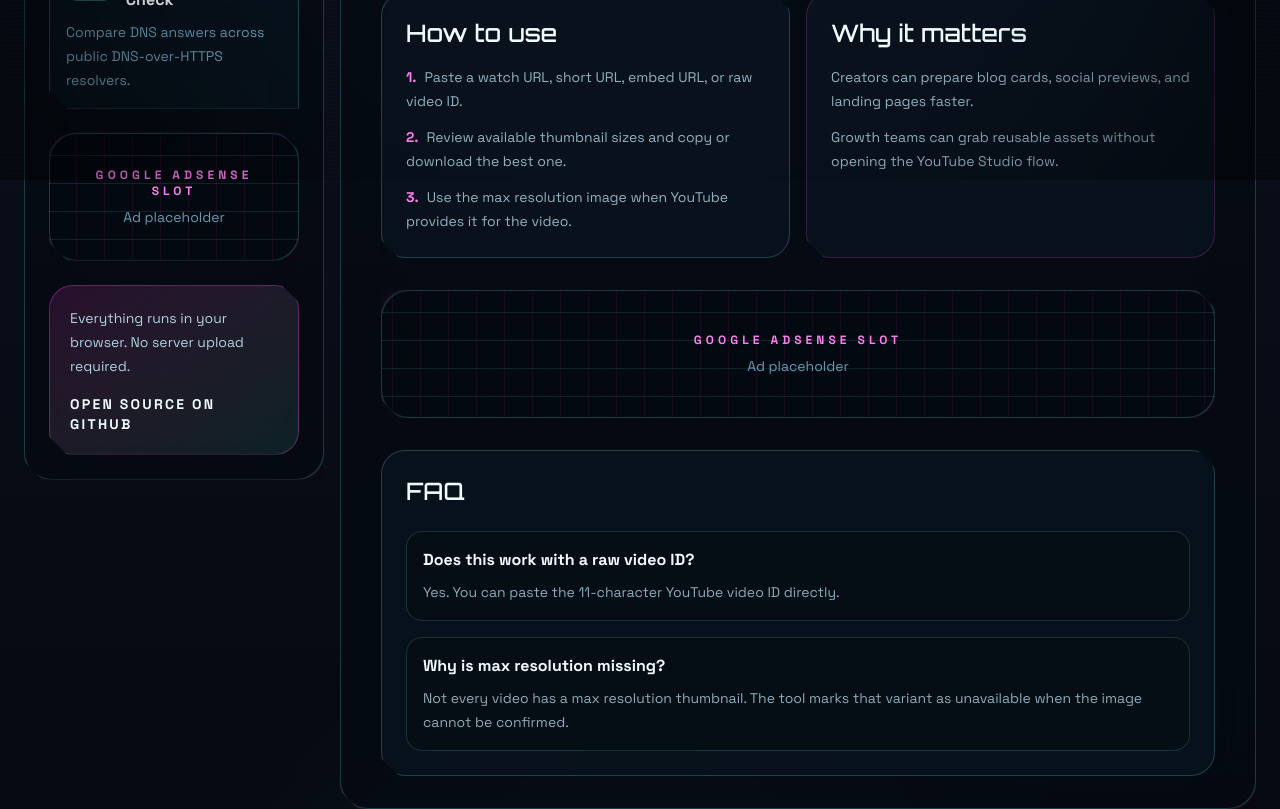
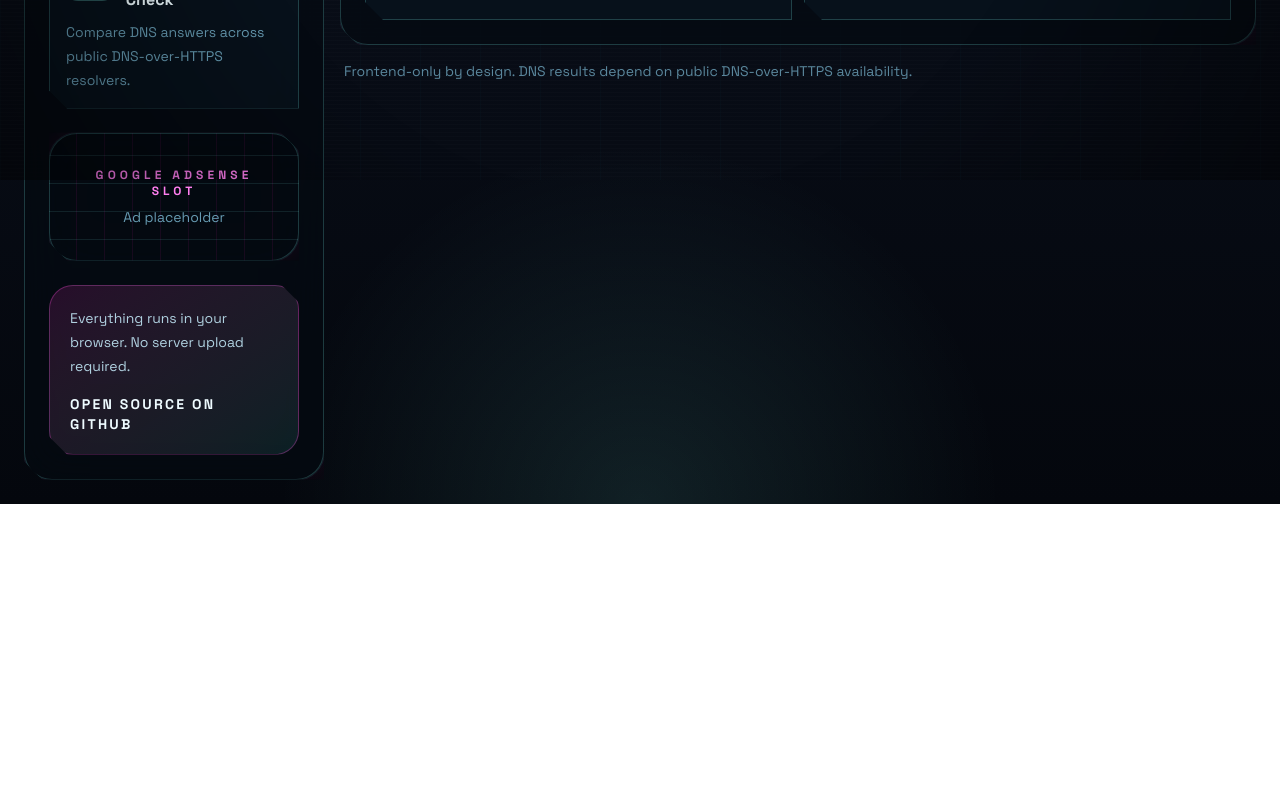
Before and after one commit to paulomanrique/my-tools, a React (Vite) app: page /en/tool/youtube-thumbnail-grabber in a window 1280 px wide. Shown: the part 620-1429 px from the top of the page. After the commit the page ends 1124 px from the top, so only its background shows below. Built offline with nearby package versions, Linux system fonts and the light colour scheme.

Commit message:
refactor: remove extra editorial blocks from tool pages

```diff
--- a/src/app/App.tsx
+++ b/src/app/App.tsx
@@ -1,7 +1,6 @@
 import { useEffect } from 'react'
 import { Navigate, Route, Routes, useParams } from 'react-router-dom'
 import { useTranslation } from 'react-i18next'
-import { ContentBlocks } from '../components/ContentBlocks'
 import { ToolShell } from '../components/ToolShell'
 import { DEFAULT_LOCALE, LOCALES, getToolBySlug, getToolPath } from '../config/tools'
 import { DnsPropagationTool } from '../features/dns-checker/DnsPropagationTool'
@@ -35,7 +34,6 @@ function ToolRoute({ locale, toolId }: { locale: LocaleCode; toolId: ToolId }) {
         {toolId === 'youtube-thumbnail-grabber' && <YouTubeThumbnailTool />}
         {toolId === 'image-converter' && <ImageConverterTool />}
         {toolId === 'dns-propagation-check' && <DnsPropagationTool />}
-        <ContentBlocks section={section} />
       </ToolShell>
     </>
   )
--- a/src/components/ContentBlocks.tsx
+++ /dev/null
@@ -1,55 +0,0 @@
-import { useTranslation } from 'react-i18next'
-import { AdSlot } from './AdSlot'
-
-interface ContentBlocksProps {
-  section: 'youtube' | 'image' | 'dns'
-}
-
-export function ContentBlocks({ section }: ContentBlocksProps) {
-  const { t } = useTranslation()
-  const howTo = t(`${section}.howTo`, { returnObjects: true }) as string[]
-  const whyItMatters = t(`${section}.whyItMatters`, { returnObjects: true }) as string[]
-  const faq = t(`${section}.faq`, { returnObjects: true }) as { question: string; answer: string }[]
-
-  return (
-    <div className="space-y-8">
-      <AdSlot slotId={`${section}-top`} label={t('adLabel')} />
-
-      <section className="grid gap-4 md:grid-cols-2">
-        <article className="glass-cut rounded-3xl border border-teal-300/20 bg-ink-800/60 p-6">
-          <h3 className="font-serif text-2xl text-ink-50">{t('howToTitle')}</h3>
-          <ol className="mt-4 space-y-3 text-sm leading-6 text-ink-100/72">
-            {howTo.map((item, index) => (
-              <li key={item}>
-                <span className="mr-2 font-semibold text-coral-300">{index + 1}.</span>
-                {item}
-              </li>
-            ))}
-          </ol>
-        </article>
-        <article className="glass-cut rounded-3xl border border-coral-400/20 bg-ink-800/60 p-6">
-          <h3 className="font-serif text-2xl text-ink-50">{t('whyItMattersTitle')}</h3>
-          <ul className="mt-4 space-y-3 text-sm leading-6 text-ink-100/72">
-            {whyItMatters.map((item) => (
-              <li key={item}>{item}</li>
-            ))}
-          </ul>
-        </article>
-      </section>
-
-      <AdSlot slotId={`${section}-bottom`} label={t('adLabel')} />
-
-      <section className="glass-cut rounded-3xl border border-teal-300/20 bg-ink-800/60 p-6">
-        <h3 className="font-serif text-2xl text-ink-50">{t('faqTitle')}</h3>
-        <div className="mt-6 space-y-4">
-          {faq.map((item) => (
-            <article key={item.question} className="rounded-2xl border border-teal-300/15 bg-ink-900/55 p-4">
-              <h4 className="font-semibold text-ink-50">{item.question}</h4>
-              <p className="mt-2 text-sm leading-6 text-ink-100/70">{item.answer}</p>
-            </article>
-          ))}
-        </div>
-      </section>
-    </div>
-  )
-}
```
